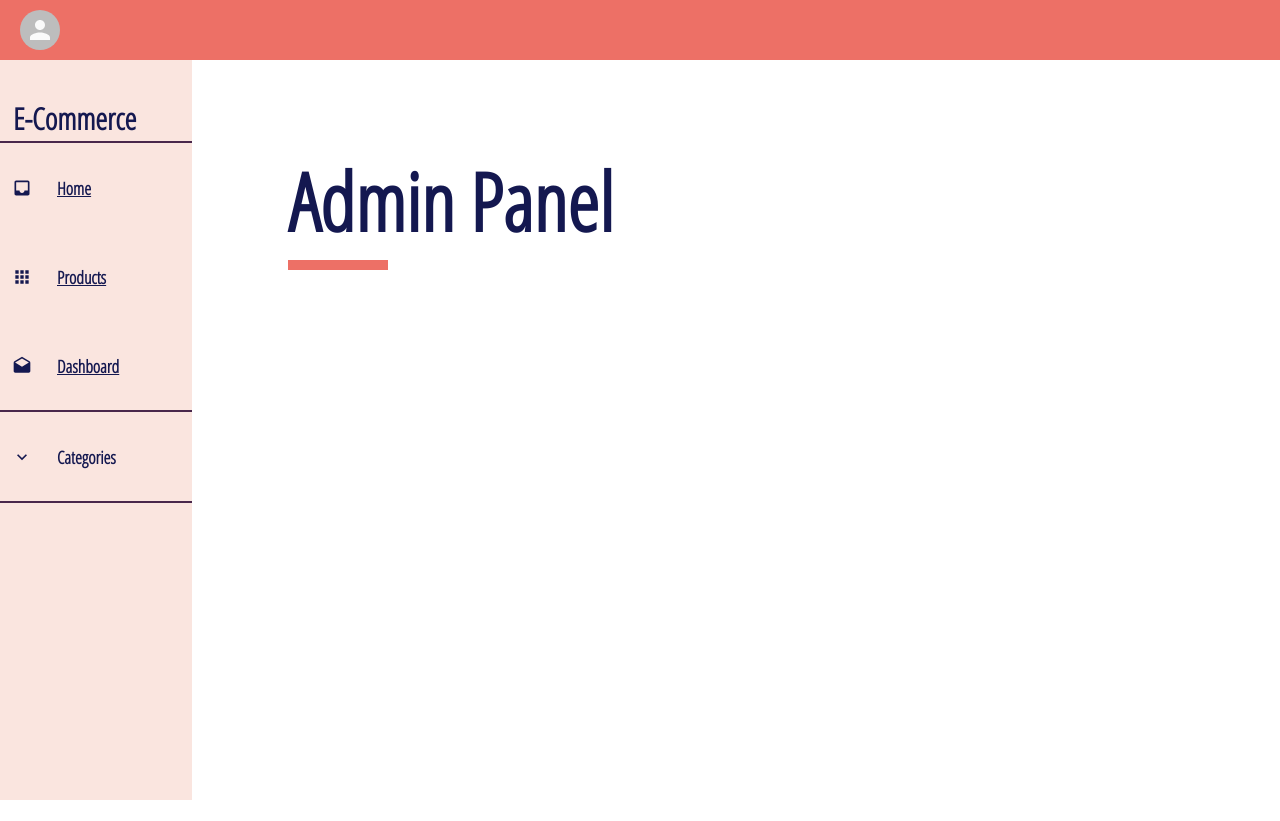
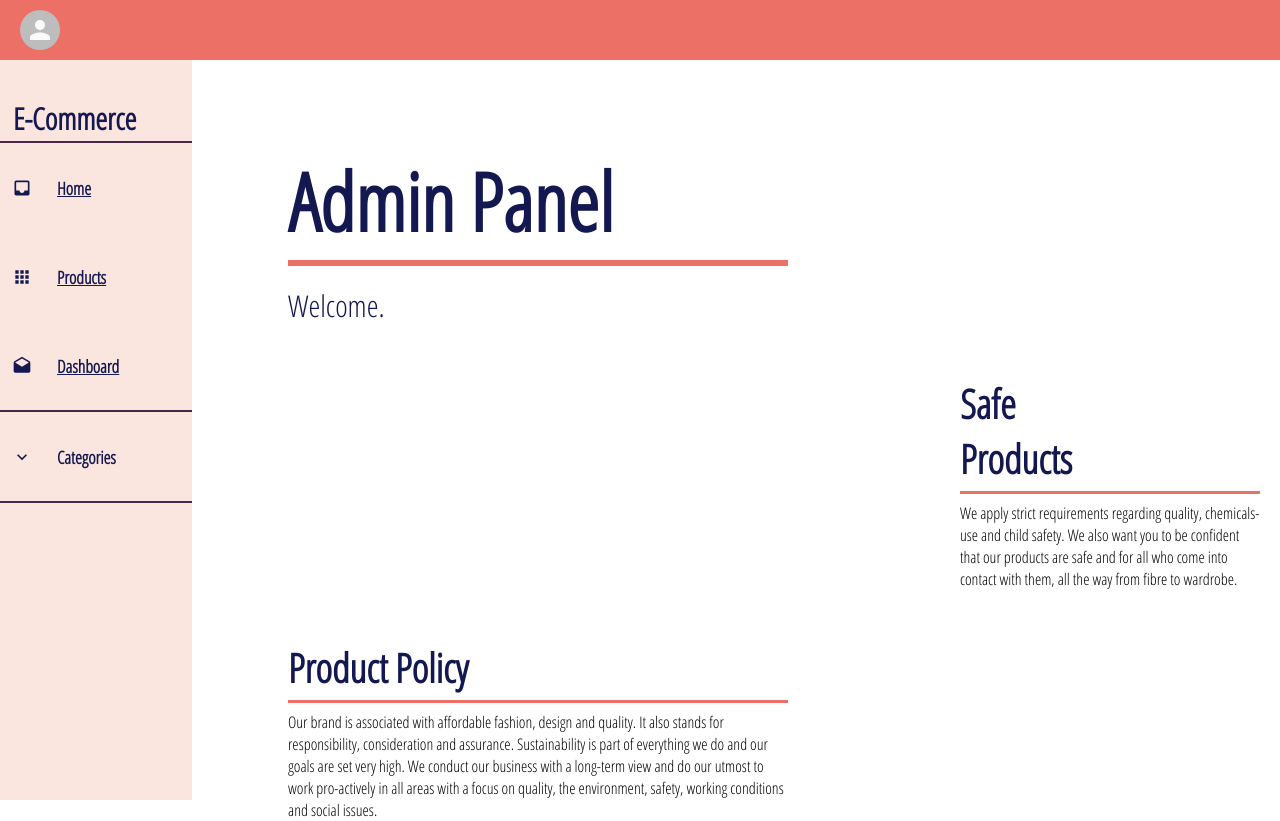
Before and after one commit to 0zzy0sbourne/e-commerce, a React (Create React App) app: page / in a window 1280 px wide. Before the commit the page ends 800 px from the top, so only its background shows below. Built offline with nearby package versions, Linux system fonts and the light colour scheme.

Commit message:
home page design

```diff
--- a/src/HomePage.js
+++ b/src/HomePage.js
@@ -4,12 +4,51 @@ function HomePage() {
     return (
         <HomePageContainer>
         <h1>Admin Panel</h1>
-        <HorizontalRow/>
-          </HomePageContainer>
+        <TitleHorizontalRow/>
+        <p>Welcome.</p>
+
+            <ExplanationContainer>
+                <h2>Safe Products</h2>
+                <ExplanationHorizontalRow/>
+                <p>We apply strict requirements regarding quality, chemicals-use and child safety. We also want you to be confident
+                    that our products are safe and for all who come into contact with them, all the way from fibre to wardrobe.</p>
+            </ExplanationContainer>
+
+            <SecondExplanationContainer>
+                <h2>Product Policy</h2>
+                <SecondExplanationHorizontalRow/>
+                <p>Our brand is associated with affordable fashion, design and quality.
+                    It also stands for responsibility, consideration and assurance. Sustainability is part of everything we do and our goals are set very high. We conduct our business with a long-term view and do our utmost to work pro-actively
+                    in all areas with a focus on quality, the environment, safety, working conditions and social issues.</p>
+            </SecondExplanationContainer>
+        </HomePageContainer>
     )
 }
 
 export default HomePage
+const SecondExplanationContainer = styled.div`
+    margin-top: 50px;
+      > h2 {
+        font-size: 40px;
+        margin-top: 5%;
+        margin-left: 15%;
+        margin-bottom: 5px;
+        color: #141850;
+    }
+    > p {
+        margin-left: 15%;
+        width: 500px;
+
+    }
+`;
+const SecondExplanationHorizontalRow  = styled.div`
+ Float:left;
+ margin-top: 0;
+ height:3px;
+ margin-left: 15%;
+ width:500px; /* edit this if you want */
+ background-color: #ed7066;
+`;
 const HomePageContainer = styled.div`
     margin-top: 50px;
     font-family: 'Open Sans Condensed', sans-serif;
@@ -23,12 +62,42 @@ const HomePageContainer = styled.div`
         margin-bottom: 5px;
         color: #141850;
     }
+    > p {
+        font-size: 30px;
+        margin-left: 15%;
+        margin-bottom: 5px;
+        color: #141850;
+    }
 `;
-const HorizontalRow = styled.div`
+const ExplanationContainer = styled.div`
+    margin-top: 50px;
+      > h2 {
+        font-size: 40px;
+        margin-top: 5%;
+        margin-left: 120%;
+        margin-bottom: 5px;
+        color: #141850;
+    }
+    > p {
+        margin-left: 120%;
+        width: 300px;
+
+    }
+
+`;
+const TitleHorizontalRow = styled.div`
 Float:left;
 margin-top: 0;
- height:10px;
+ height:6px;
  margin-left: 15%;
- width:100px; /* edit this if you want */
+ width:500px; /* edit this if you want */
  background-color: #ed7066;
 `;
+const ExplanationHorizontalRow = styled.div`
+Float:left;
+margin-top: 0;
+ height:3px;
+ margin-left: 120%;
+ width:300px; /* edit this if you want */
+ background-color: #ed7066;
+`;
```
